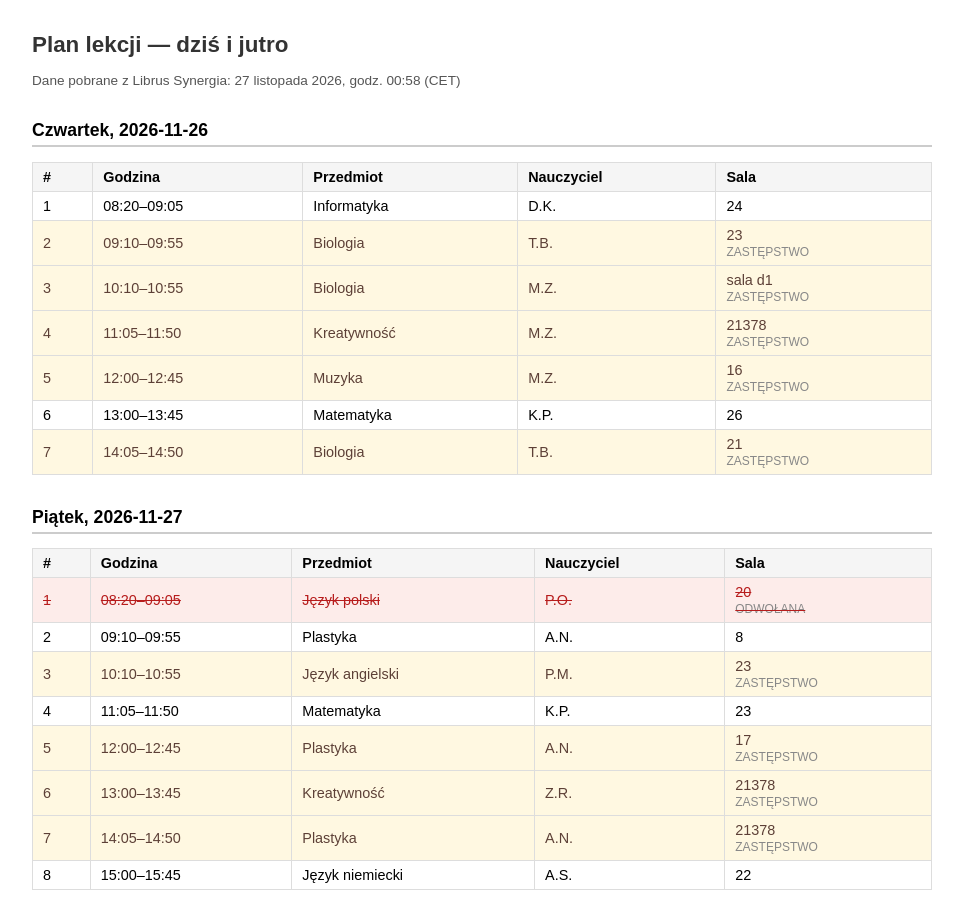
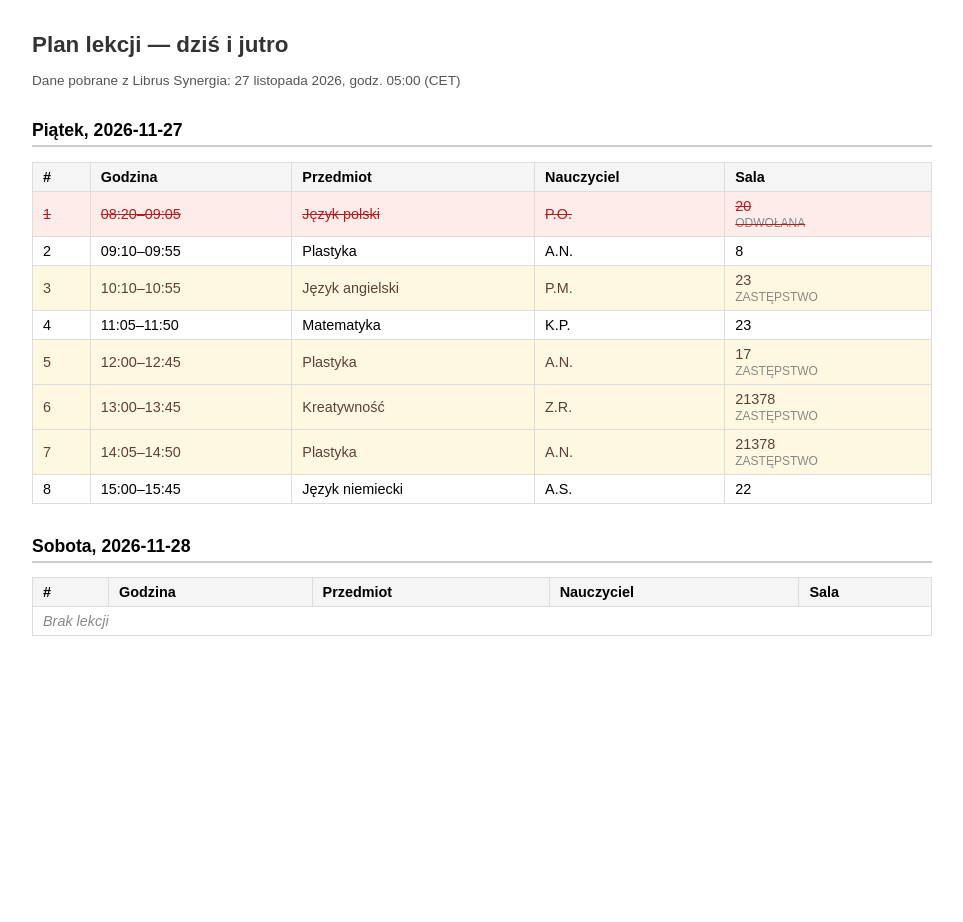
Before and after one commit to Marcin-Blazowski/plan-lekcji-six-s, a plain HTML site: page index.html in a window 1280 px wide. Shown: the whole page, without its empty margins (158-1121 px from the left). After the commit the page ends 800 px from the top, so only its background shows below. Drawn offline with Linux system fonts and the light colour scheme.

Commit message:
chore: update schedule [skip ci]

```diff
--- a/index.html
+++ b/index.html
@@ -20,27 +20,8 @@
 </head>
 <body>
   <h1>Plan lekcji — dziś i jutro</h1>
-  <p class="fetch-time">Dane pobrane z Librus Synergia: 27 listopada 2026, godz. 00:58 (CET)</p>
+  <p class="fetch-time">Dane pobrane z Librus Synergia: 27 listopada 2026, godz. 05:00 (CET)</p>
 
-    <section>
-      <h2>Czwartek, 2026-11-26</h2>
-      <table>
-        <thead>
-          <tr>
-            <th>#</th><th>Godzina</th><th>Przedmiot</th><th>Nauczyciel</th><th>Sala</th>
-          </tr>
-        </thead>
-        <tbody>
-          <tr class=""><td>1</td><td>08:20–09:05</td><td>Informatyka</td><td>D.K.</td><td>24</td></tr>
-<tr class="substitution"><td>2</td><td>09:10–09:55</td><td>Biologia</td><td>T.B.</td><td>23<br><small>ZASTĘPSTWO</small></td></tr>
-<tr class="substitution"><td>3</td><td>10:10–10:55</td><td>Biologia</td><td>M.Z.</td><td>sala d1<br><small>ZASTĘPSTWO</small></td></tr>
-<tr class="substitution"><td>4</td><td>11:05–11:50</td><td>Kreatywność</td><td>M.Z.</td><td>21378<br><small>ZASTĘPSTWO</small></td></tr>
-<tr class="substitution"><td>5</td><td>12:00–12:45</td><td>Muzyka</td><td>M.Z.</td><td>16<br><small>ZASTĘPSTWO</small></td></tr>
-<tr class=""><td>6</td><td>13:00–13:45</td><td>Matematyka</td><td>K.P.</td><td>26</td></tr>
-<tr class="substitution"><td>7</td><td>14:05–14:50</td><td>Biologia</td><td>T.B.</td><td>21<br><small>ZASTĘPSTWO</small></td></tr>
-        </tbody>
-      </table>
-    </section>
     <section>
       <h2>Piątek, 2026-11-27</h2>
       <table>
@@ -61,5 +42,18 @@
         </tbody>
       </table>
     </section>
+    <section>
+      <h2>Sobota, 2026-11-28</h2>
+      <table>
+        <thead>
+          <tr>
+            <th>#</th><th>Godzina</th><th>Przedmiot</th><th>Nauczyciel</th><th>Sala</th>
+          </tr>
+        </thead>
+        <tbody>
+          <tr><td colspan="5" class="empty">Brak lekcji</td></tr>
+        </tbody>
+      </table>
+    </section>
 </body>
 </html>
```
